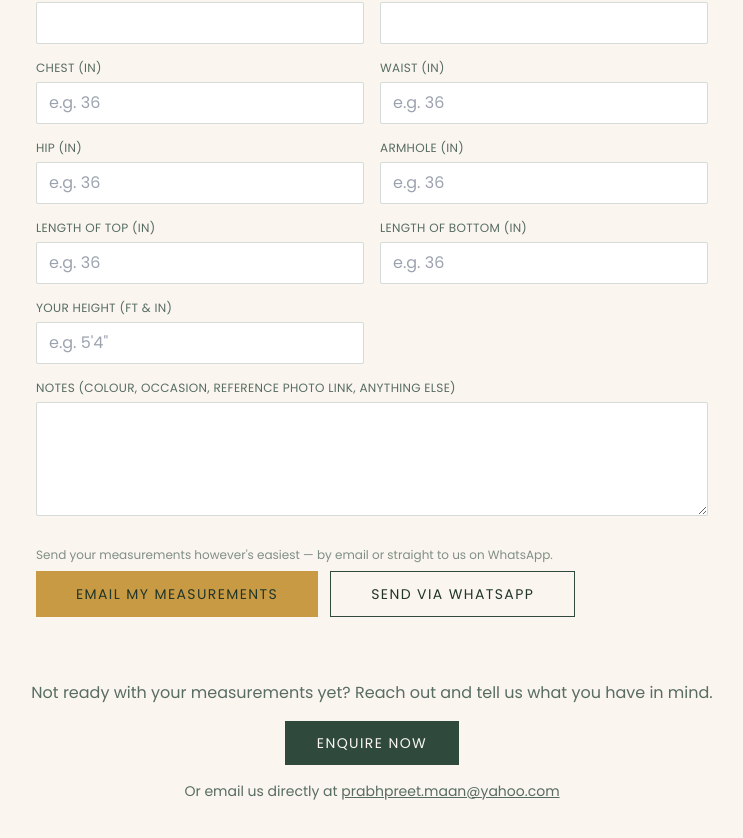
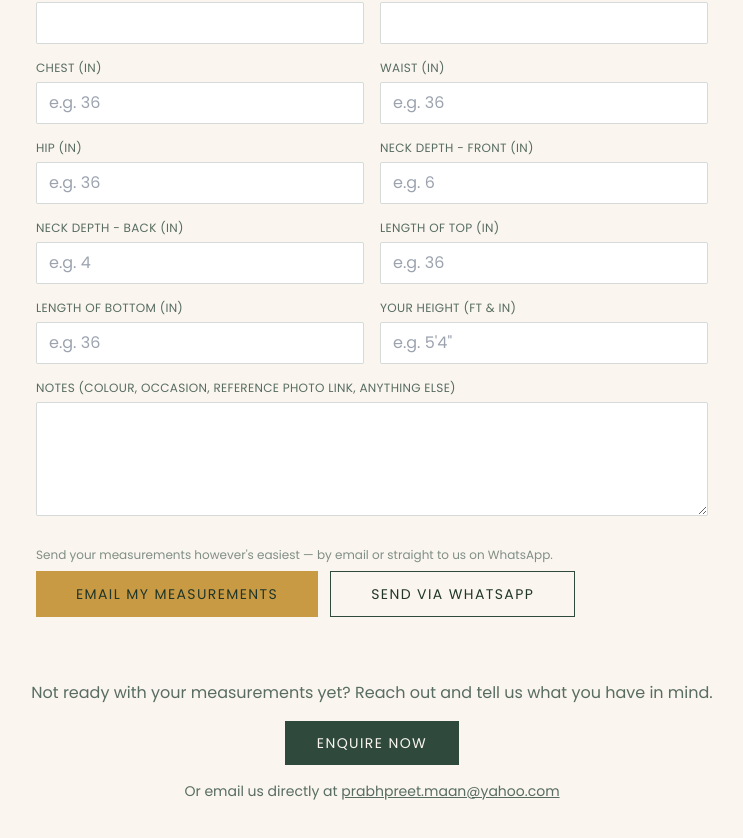
Before and after one commit to Royaledesigns/Royale-Designs-By-Preet, a Next.js app: page /custom-tailoring in a window 1280 px wide. Shown: the part 1472-2310 px from the top of the page, without its empty margins (268-1011 px from the left). Built offline with nearby package versions, Linux system fonts and the light colour scheme; no server answers.

Commit message:
Replace armhole field with neck depth fields

```diff
--- a/components/MeasurementForm.js
+++ b/components/MeasurementForm.js
@@ -11,7 +11,8 @@ const FIELDS = [
   { key: 'chest', label: 'Chest (in)', placeholder: 'e.g. 36' },
   { key: 'waist', label: 'Waist (in)', placeholder: 'e.g. 36' },
   { key: 'hip', label: 'Hip (in)', placeholder: 'e.g. 36' },
-  { key: 'armhole', label: 'Armhole (in)', placeholder: 'e.g. 36' },
+  { key: 'neckDepthFront', label: 'Neck Depth - Front (in)', placeholder: 'e.g. 6' },
+  { key: 'neckDepthBack', label: 'Neck Depth - Back (in)', placeholder: 'e.g. 4' },
   { key: 'lengthTop', label: 'Length of Top (in)', placeholder: 'e.g. 36' },
   { key: 'lengthBottom', label: 'Length of Bottom (in)', placeholder: 'e.g. 36' },
   { key: 'height', label: 'Your Height (ft & in)', placeholder: "e.g. 5'4\"" },
@@ -23,7 +24,8 @@ const initialState = {
   chest: '',
   waist: '',
   hip: '',
-  armhole: '',
+  neckDepthFront: '',
+  neckDepthBack: '',
   lengthTop: '',
   lengthBottom: '',
   height: '',
@@ -43,7 +45,8 @@ export default function MeasurementForm() {
       `Chest: ${form.chest || '—'}"`,
       `Waist: ${form.waist || '—'}"`,
       `Hip: ${form.hip || '—'}"`,
-      `Armhole: ${form.armhole || '—'}"`,
+      `Neck Depth - Front: ${form.neckDepthFront || '—'}"`,
+      `Neck Depth - Back: ${form.neckDepthBack || '—'}"`,
       `Length of Top: ${form.lengthTop || '—'}"`,
       `Length of Bottom: ${form.lengthBottom || '—'}"`,
       `Height: ${form.height || '—'}`,
```
